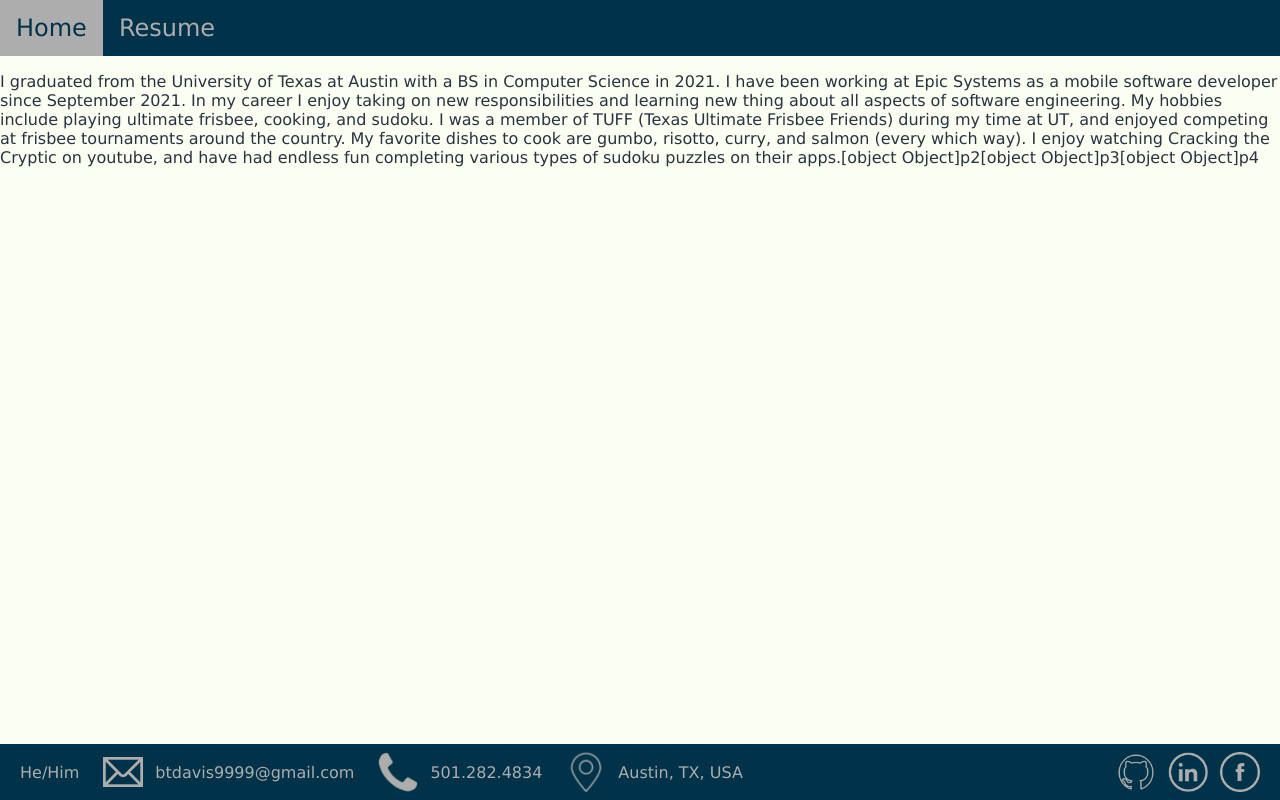
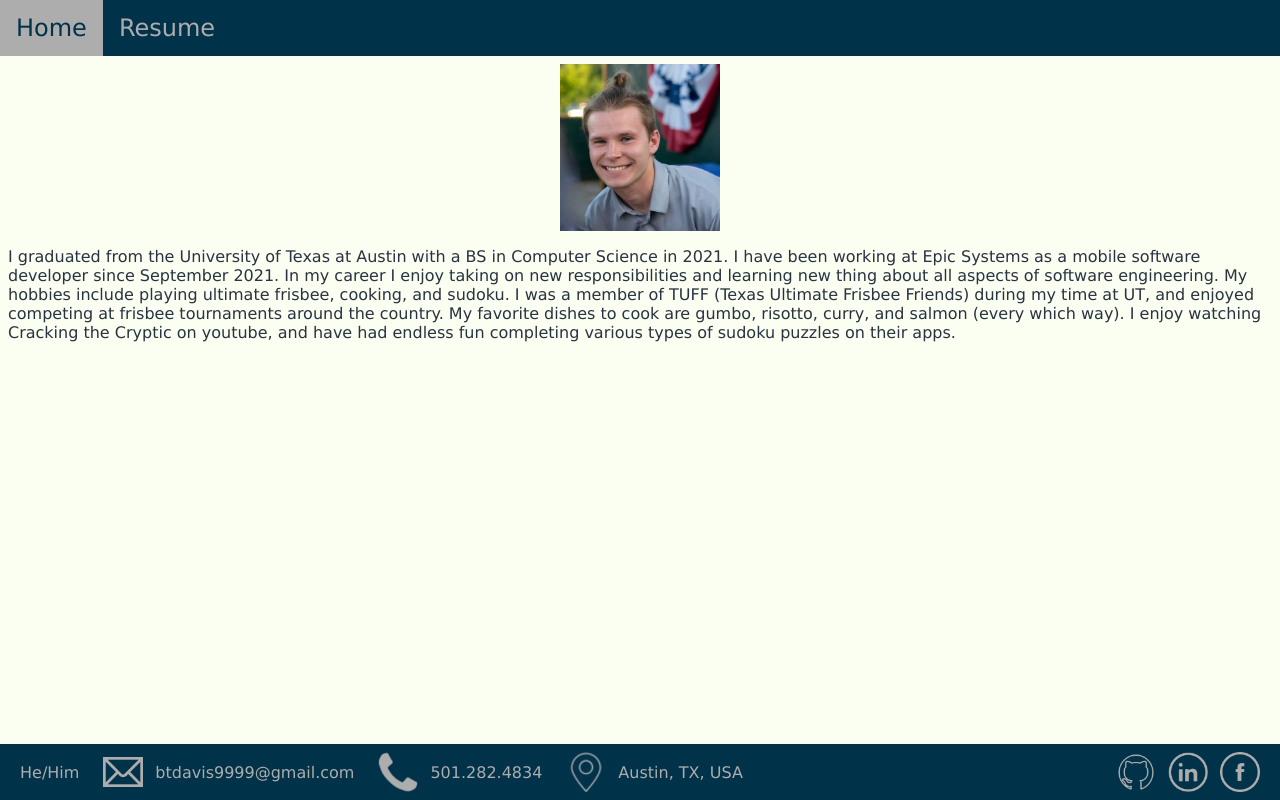
Before and after one commit to brocktdavis/my-website, a React (Create React App) app in the folder app/: page / in a window 1280 px wide. Built offline with nearby package versions, Linux system fonts and the light colour scheme.

Commit message:
Added home page and redid some styling

```diff
--- a/app/src/component/App.css
+++ b/app/src/component/App.css
@@ -4,3 +4,7 @@
   display: grid;
   grid-template-rows: auto 1fr auto;
 }
+
+.app-body {
+  margin: 0.5em;
+}
--- a/app/src/component/App.js
+++ b/app/src/component/App.js
@@ -2,17 +2,12 @@ import React from 'react';
 import './App.css';
 
 import Header from './header/Header';
-import Footer from './footer/Footer';
+import Home from './pages/Home';
 import Resume from './pages/Resume';
 import Palette from './Palette';
+import Footer from './footer/Footer';
 
 const pages = ['Home', 'Resume'];
-
-const paragraph1 = "I graduated from the University of Texas at Austin with a BS in Computer Science in 2021. I have been working at Epic Systems as a mobile software developer since September 2021. In my career I enjoy taking on new responsibilities and learning new thing about all aspects of software engineering. My hobbies include playing ultimate frisbee, cooking, and sudoku. I was a member of TUFF (Texas Ultimate Frisbee Friends) during my time at UT, and enjoyed competing at frisbee tournaments around the country. My favorite dishes to cook are gumbo, risotto, curry, and salmon (every which way). I enjoy watching Cracking the Cryptic on youtube, and have had endless fun completing various types of sudoku puzzles on their apps.";
-const paragraph2 = "p2";
-const paragraph3 = "p3";
-const paragraph4 = "p4";
-
 
 class App extends React.Component {
   constructor(props) {
@@ -29,7 +24,7 @@ class App extends React.Component {
   render() {
     let bodyContent = <p>404</p>;
     if (this.state.page == 'Home') {
-      bodyContent = <p>{[paragraph1, paragraph2, paragraph3, paragraph4].join(<br />)}</p>
+      bodyContent = <Home />
     } else if (this.state.page == 'Resume') {
       bodyContent = <Resume />
     }
@@ -43,12 +38,6 @@ class App extends React.Component {
         />
         <article className="app-body">
           {bodyContent}
-          {/*<Palette />*/}
-          {/*<p>Lorem ipsum dolor sit amet, consectetur adipiscing elit, sed do eiusmod tempor incididunt ut labore et dolore magna aliqua. Gravida in fermentum et sollicitudin ac orci. Convallis aenean et tortor at. Et egestas quis ipsum suspendisse ultrices gravida. Metus aliquam eleifend mi in. Libero volutpat sed cras ornare arcu dui. Viverra adipiscing at in tellus integer. At urna condimentum mattis pellentesque id nibh tortor id. Arcu ac tortor dignissim convallis aenean et tortor at. Sagittis nisl rhoncus mattis rhoncus urna neque viverra justo. Orci dapibus ultrices in iaculis. Libero justo laoreet sit amet cursus sit amet dictum sit. Iaculis urna id volutpat lacus. Tincidunt eget nullam non nisi est sit amet facilisis magna. Nulla posuere sollicitudin aliquam ultrices. Blandit libero volutpat sed cras ornare arcu.</p>
-          <p>Lorem ipsum dolor sit amet, consectetur adipiscing elit, sed do eiusmod tempor incididunt ut labore et dolore magna aliqua. Gravida in fermentum et sollicitudin ac orci. Convallis aenean et tortor at. Et egestas quis ipsum suspendisse ultrices gravida. Metus aliquam eleifend mi in. Libero volutpat sed cras ornare arcu dui. Viverra adipiscing at in tellus integer. At urna condimentum mattis pellentesque id nibh tortor id. Arcu ac tortor dignissim convallis aenean et tortor at. Sagittis nisl rhoncus mattis rhoncus urna neque viverra justo. Orci dapibus ultrices in iaculis. Libero justo laoreet sit amet cursus sit amet dictum sit. Iaculis urna id volutpat lacus. Tincidunt eget nullam non nisi est sit amet facilisis magna. Nulla posuere sollicitudin aliquam ultrices. Blandit libero volutpat sed cras ornare arcu.</p>
-          <p>Lorem ipsum dolor sit amet, consectetur adipiscing elit, sed do eiusmod tempor incididunt ut labore et dolore magna aliqua. Gravida in fermentum et sollicitudin ac orci. Convallis aenean et tortor at. Et egestas quis ipsum suspendisse ultrices gravida. Metus aliquam eleifend mi in. Libero volutpat sed cras ornare arcu dui. Viverra adipiscing at in tellus integer. At urna condimentum mattis pellentesque id nibh tortor id. Arcu ac tortor dignissim convallis aenean et tortor at. Sagittis nisl rhoncus mattis rhoncus urna neque viverra justo. Orci dapibus ultrices in iaculis. Libero justo laoreet sit amet cursus sit amet dictum sit. Iaculis urna id volutpat lacus. Tincidunt eget nullam non nisi est sit amet facilisis magna. Nulla posuere sollicitudin aliquam ultrices. Blandit libero volutpat sed cras ornare arcu.</p>
-          <p>Lorem ipsum dolor sit amet, consectetur adipiscing elit, sed do eiusmod tempor incididunt ut labore et dolore magna aliqua. Gravida in fermentum et sollicitudin ac orci. Convallis aenean et tortor at. Et egestas quis ipsum suspendisse ultrices gravida. Metus aliquam eleifend mi in. Libero volutpat sed cras ornare arcu dui. Viverra adipiscing at in tellus integer. At urna condimentum mattis pellentesque id nibh tortor id. Arcu ac tortor dignissim convallis aenean et tortor at. Sagittis nisl rhoncus mattis rhoncus urna neque viverra justo. Orci dapibus ultrices in iaculis. Libero justo laoreet sit amet cursus sit amet dictum sit. Iaculis urna id volutpat lacus. Tincidunt eget nullam non nisi est sit amet facilisis magna. Nulla posuere sollicitudin aliquam ultrices. Blandit libero volutpat sed cras ornare arcu.</p>
-          <p>Faucibus et molestie ac feugiat sed lectus. Lobortis mattis aliquam faucibus purus in massa tempor nec. Sed lectus vestibulum mattis ullamcorper velit. Hendrerit gravida rutrum quisque non tellus orci ac auctor. Gravida dictum fusce ut placerat orci nulla pellentesque. Vestibulum sed arcu non odio euismod lacinia. Tempor id eu nisl nunc mi ipsum faucibus vitae aliquet. Nunc scelerisque viverra mauris in aliquam sem fringilla ut. Morbi blandit cursus risus at ultrices mi tempus imperdiet. Et ultrices neque ornare aenean euismod. Feugiat vivamus at augue eget arcu dictum. Massa vitae tortor condimentum lacinia quis vel eros donec ac. Dolor sit amet consectetur adipiscing. Nullam non nisi est sit amet. Justo donec enim diam vulputate ut pharetra sit. Est lorem ipsum dolor sit amet consectetur adipiscing elit pellentesque. Dapibus ultrices in iaculis nunc. Facilisis gravida neque convallis a cras semper auctor. Nec tincidunt praesent semper feugiat nibh sed. Ornare suspendisse sed nisi lacus sed.</p>*/}
         </article>
         <Footer className="app-footer" />
       </div>
--- /dev/null
+++ b/app/src/component/pages/Home.css
@@ -0,0 +1,5 @@
+.me-picture {
+    display: block;
+    margin: auto auto;
+    width: 10em;
+}
--- /dev/null
+++ b/app/src/component/pages/Home.jsx
@@ -0,0 +1,26 @@
+import React from 'react';
+
+import './Home.css';
+
+import me from './../../assets/me.jpg'
+
+const paragraphs = [
+  "I graduated from the University of Texas at Austin with a BS in Computer Science in 2021. I have been working at Epic Systems as a mobile software developer since September 2021. In my career I enjoy taking on new responsibilities and learning new thing about all aspects of software engineering. My hobbies include playing ultimate frisbee, cooking, and sudoku. I was a member of TUFF (Texas Ultimate Frisbee Friends) during my time at UT, and enjoyed competing at frisbee tournaments around the country. My favorite dishes to cook are gumbo, risotto, curry, and salmon (every which way). I enjoy watching Cracking the Cryptic on youtube, and have had endless fun completing various types of sudoku puzzles on their apps."
+];
+
+class Home extends React.Component {
+  render() {
+    const content = paragraphs.map((paragraph, index) =>
+      <p key={index}>{paragraph}</p>
+    );
+
+    return (
+      <div>
+        <img src={me} alt="picture of me" className="me-picture" />
+        {content}
+      </div>
+    );
+  }
+}
+
+export default Home;
```
Also changed, not shown: app/src/assets/me.jpg (added).
